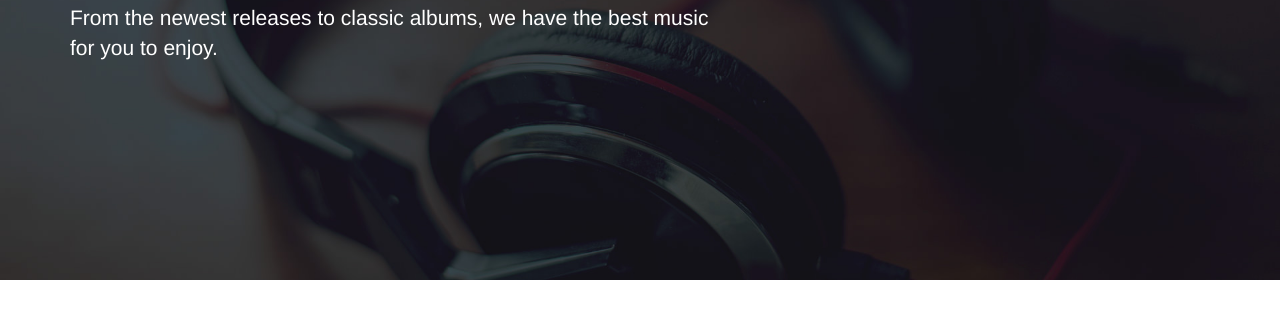
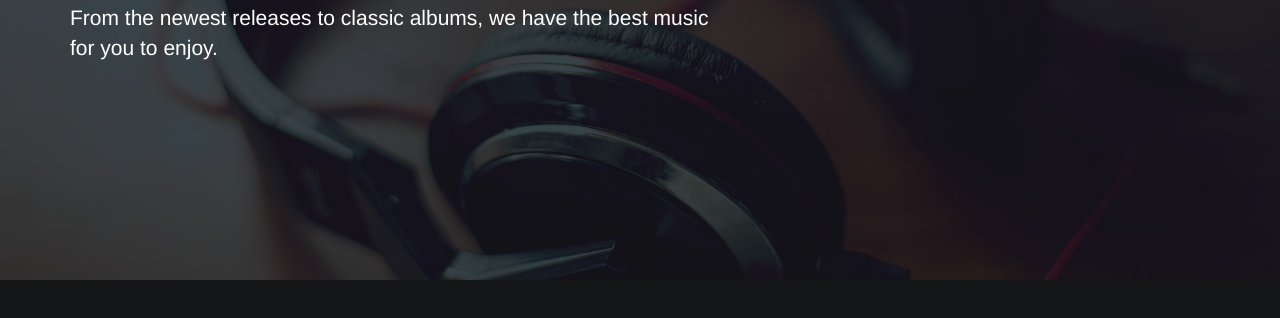
Before and after one commit to awarrington0895/Bass, a plain HTML site: page index.html in a window 1280 px wide. Shown: the part 280-598 px from the top of the page. Drawn offline with nearby package versions, Linux system fonts and the light colour scheme.

Commit message:
Finished first supporting content

```diff
--- a/sass/main.scss
+++ b/sass/main.scss
@@ -2,6 +2,7 @@ html, body
 {
     margin: 0;
     padding: 0;
+    background-color: #161718;
 }
 
 div
```
Also changed, not shown: res/you.svg (added), sass/main.css, 1 other file.
